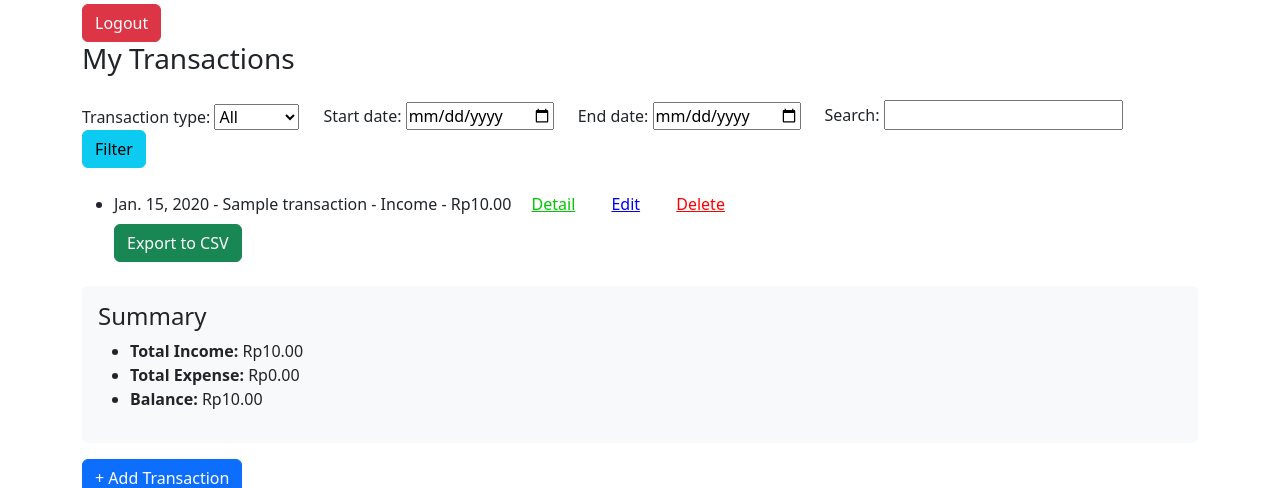
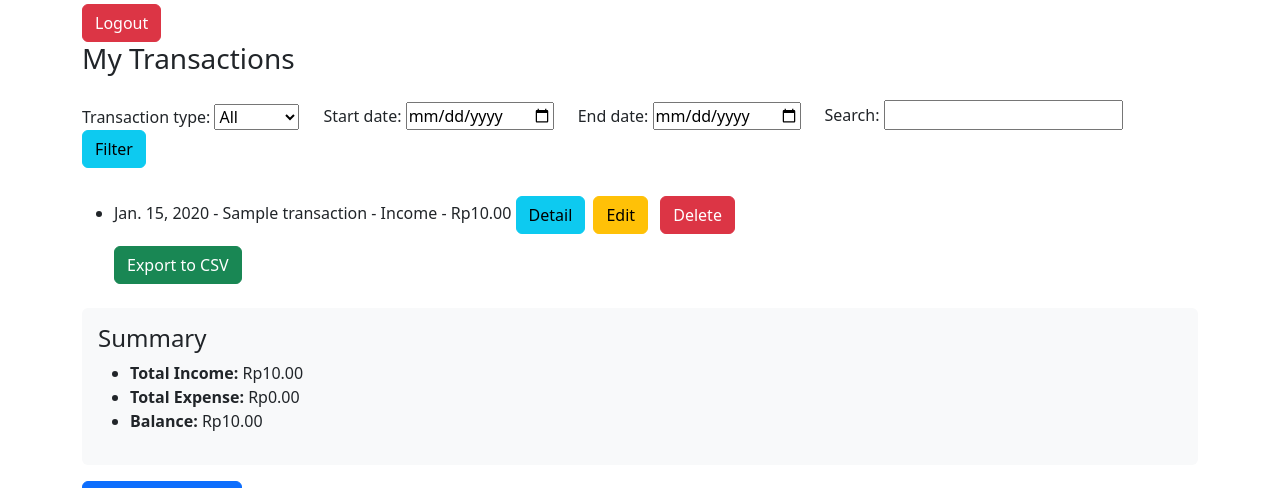
Before and after one commit to PromptoZ9/finance_manager_2.0, a Django app: page /main/ in a window 1280 px wide. Shown: the part 138-626 px from the top of the page. Run offline with Django 5.2, Linux system fonts and the light colour scheme; a user stored in the database is signed in; tables that the repository leaves empty hold one stand-in row (values such as "Sample post").

Commit message:
Update main_page.html

```diff
--- a/personal_finance_manager/tracker/templates/main_page.html
+++ b/personal_finance_manager/tracker/templates/main_page.html
@@ -29,9 +29,9 @@
         {% for transaction in transactions %}
             <li>
                 {{ transaction.date }} - {{ transaction.title }} - {{ transaction.category }} - Rp{{ transaction.amount|floatformat:2 }}
-                <a href="{% url 'transaction_detail' transaction.id %}"class = "mx-3" style="color:rgb(0, 200, 0);">Detail</a>
-                <a href="{% url 'edit_transaction' transaction.id %}" class = "mx-3" style="color:blue;">Edit</a>
-                <a href="{% url 'delete_transaction' transaction.id %}" class = "mx-3" style="color:red;">Delete</a>
+                <a href="{% url 'transaction_detail' transaction.id %}"class = "btn btn-info my-1" >Detail</a>
+                <a href="{% url 'edit_transaction' transaction.id %}" class = "btn btn-warning mx-1" >Edit</a>
+                <a href="{% url 'delete_transaction' transaction.id %}" class = "btn btn-danger mx-1" >Delete</a>
             </li>
 
         {% empty %}
```
